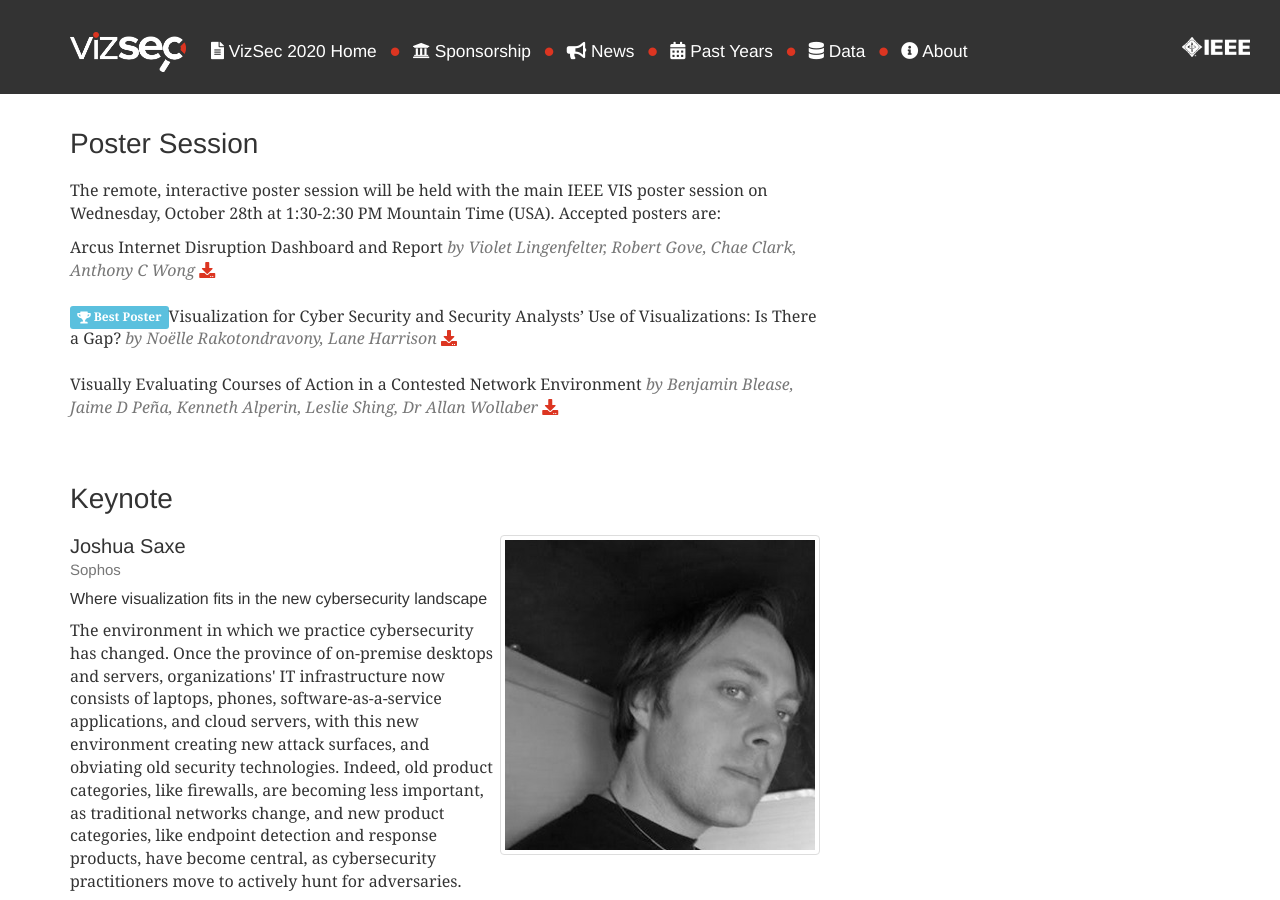
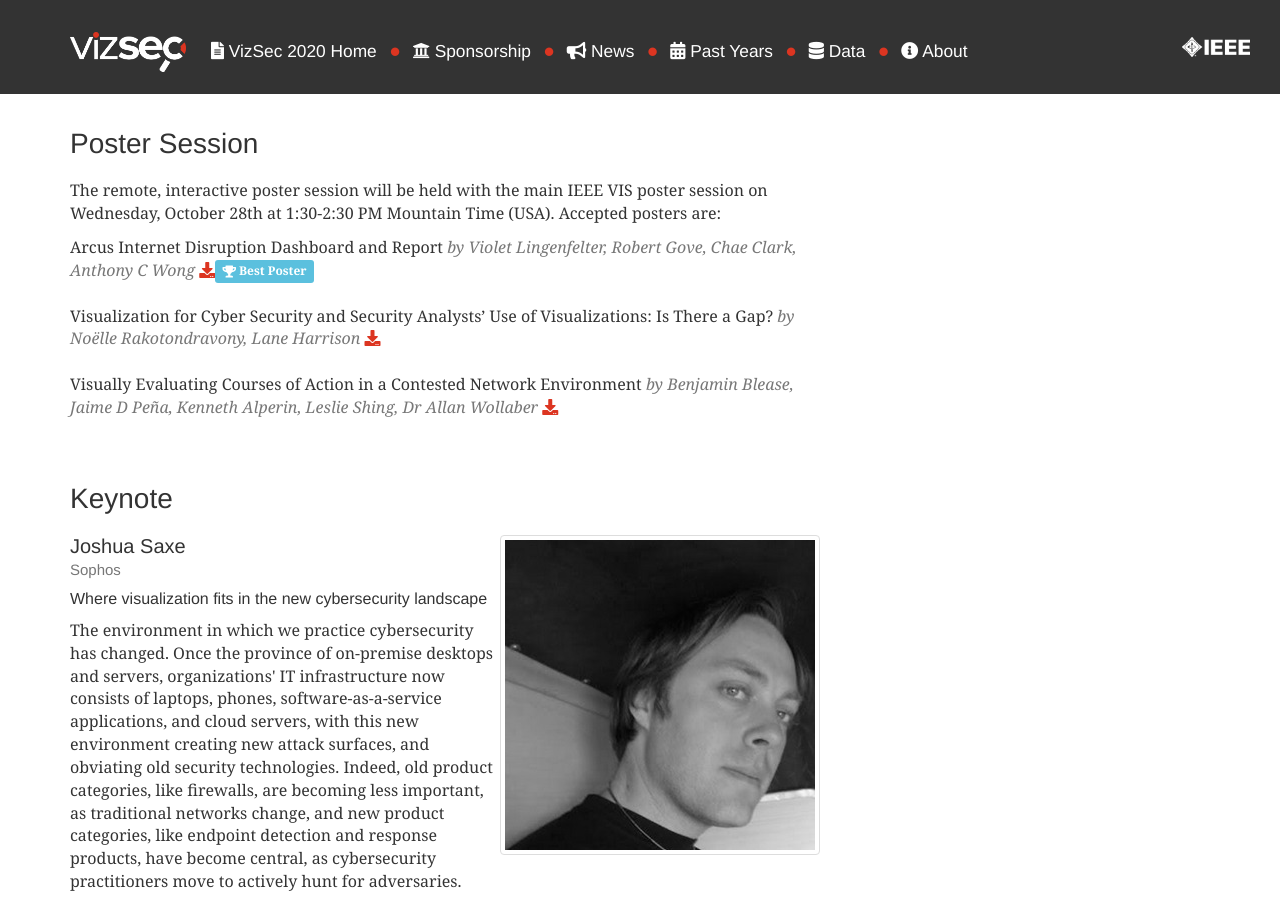
Before and after one commit to vizsec/vizsec.github.io, a Jekyll site: the page built from vizsec2020/index.html, in a window 1280 px wide and 900 px high, scrolled down 1508 px. Built offline with Jekyll 4.4.1, drawn with Linux system fonts in a browser that asks for light colours; nearby versions of some CDN libraries.

Commit message:
best poster

```diff
--- a/vizsec2020/index.html
+++ b/vizsec2020/index.html
@@ -198,7 +198,7 @@ custom_css: cfp_sidebar
         Arcus Internet Disruption Dashboard and Report
         <em class="text-muted"> by Violet Lingenfelter, Robert Gove, Chae Clark, Anthony C Wong</em>
         <a href="/files/2020/vizsec20b-sub1002-cam-i5.pdf" style="border: none; text-indent: 0em;">
-            <i class="fa fa-download"></i></a><br><br></li>   <span class="label label-info"><i class="fa fa-trophy"></i> Best Poster</span>
+            <i class="fa fa-download"></i></a><span class="label label-info"><i class="fa fa-trophy"></i> Best Poster</span><br><br></li>
     </tr>
 
 
```
